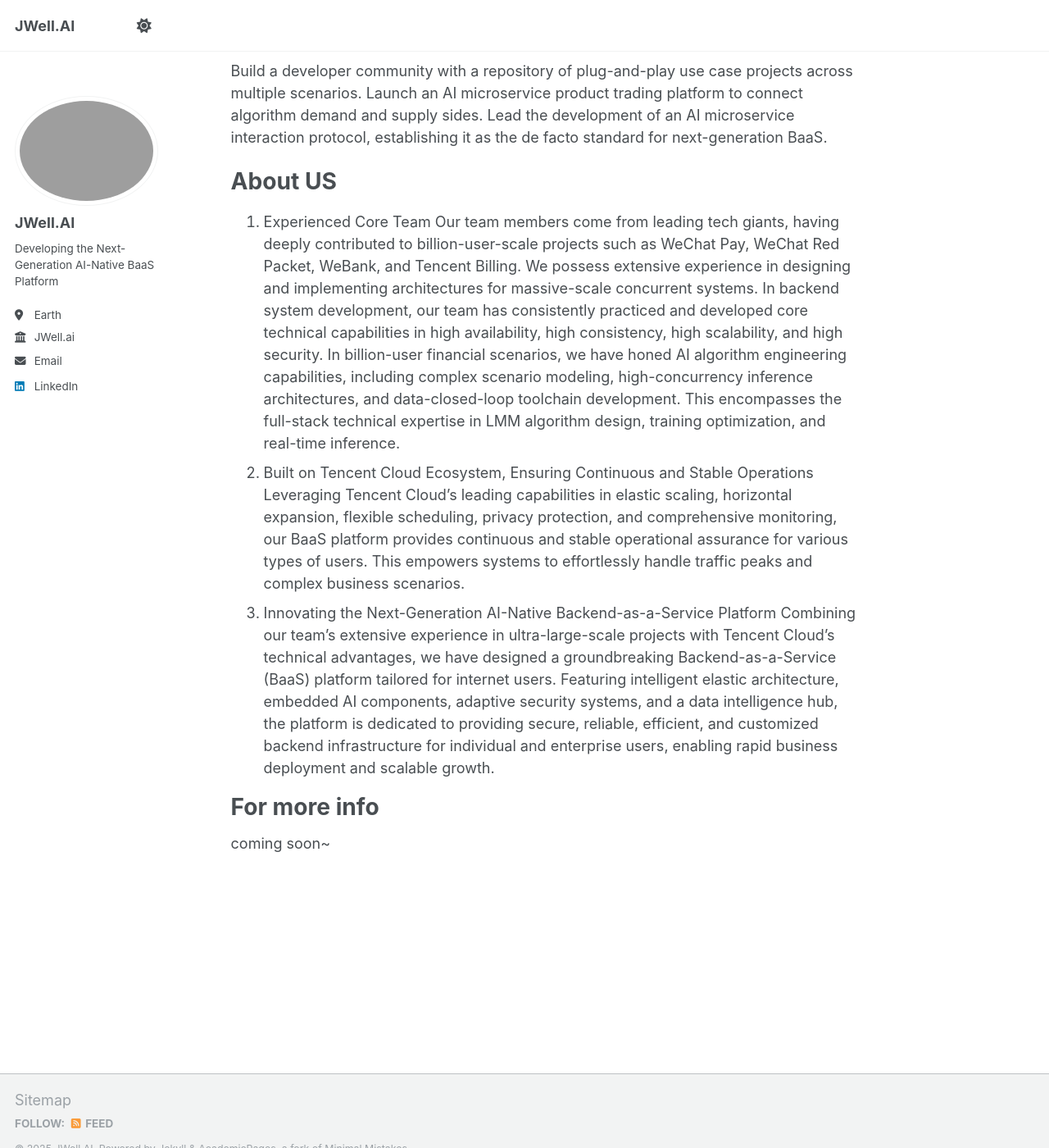
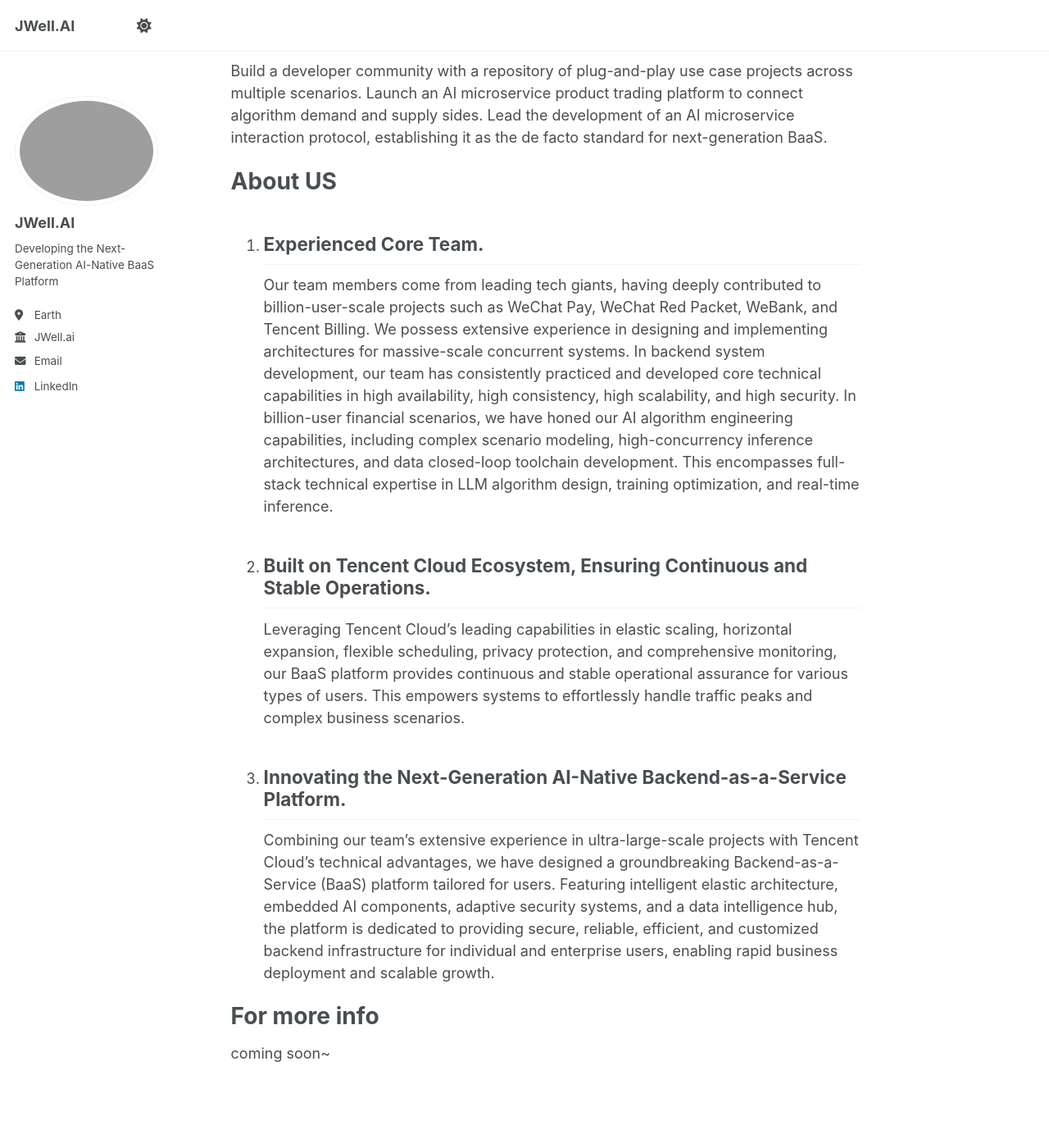
Before and after one commit to happyBayes/happyBayes.github.io, a Jekyll site: the page built from _pages/about.md, in a window 1280 px wide and 1400 px high, scrolled down 1290 px. Shown: the whole window at 82% size. Built offline with Jekyll 4.4.1, drawn with Linux system fonts in a browser that asks for light colours.

Commit message:
Update about.md

```diff
--- a/_pages/about.md
+++ b/_pages/about.md
@@ -38,14 +38,20 @@
 
 About US
 ======
-1. Experienced Core Team
+
+1. Experienced Core Team.
+------
 Our team members come from leading tech giants, having deeply contributed to billion-user-scale projects such as WeChat Pay, WeChat Red Packet, WeBank, and Tencent Billing. We possess extensive experience in designing and implementing architectures for massive-scale concurrent systems.
 In backend system development, our team has consistently practiced and developed core technical capabilities in high availability, high consistency, high scalability, and high security.
-In billion-user financial scenarios, we have honed AI algorithm engineering capabilities, including complex scenario modeling, high-concurrency inference architectures, and data-closed-loop toolchain development. This encompasses the full-stack technical expertise in LMM algorithm design, training optimization, and real-time inference.
-2. Built on Tencent Cloud Ecosystem, Ensuring Continuous and Stable Operations
+In billion-user financial scenarios, we have honed our AI algorithm engineering capabilities, including complex scenario modeling, high-concurrency inference architectures, and data closed-loop toolchain development. This encompasses full-stack technical expertise in LLM algorithm design, training optimization, and real-time inference.
+
+2. Built on Tencent Cloud Ecosystem, Ensuring Continuous and Stable Operations.
+------
 Leveraging Tencent Cloud's leading capabilities in elastic scaling, horizontal expansion, flexible scheduling, privacy protection, and comprehensive monitoring, our BaaS platform provides continuous and stable operational assurance for various types of users. This empowers systems to effortlessly handle traffic peaks and complex business scenarios.
-3. Innovating the Next-Generation AI-Native Backend-as-a-Service Platform
-Combining our team's extensive experience in ultra-large-scale projects with Tencent Cloud's technical advantages, we have designed a groundbreaking Backend-as-a-Service (BaaS) platform tailored for internet users. Featuring intelligent elastic architecture, embedded AI components, adaptive security systems, and a data intelligence hub, the platform is dedicated to providing secure, reliable, efficient, and customized backend infrastructure for individual and enterprise users, enabling rapid business deployment and scalable growth.
+
+3. Innovating the Next-Generation AI-Native Backend-as-a-Service Platform.
+------
+Combining our team's extensive experience in ultra-large-scale projects with Tencent Cloud's technical advantages, we have designed a groundbreaking Backend-as-a-Service (BaaS) platform tailored for users. Featuring intelligent elastic architecture, embedded AI components, adaptive security systems, and a data intelligence hub, the platform is dedicated to providing secure, reliable, efficient, and customized backend infrastructure for individual and enterprise users, enabling rapid business deployment and scalable growth.
 
 For more info
 ======
```
